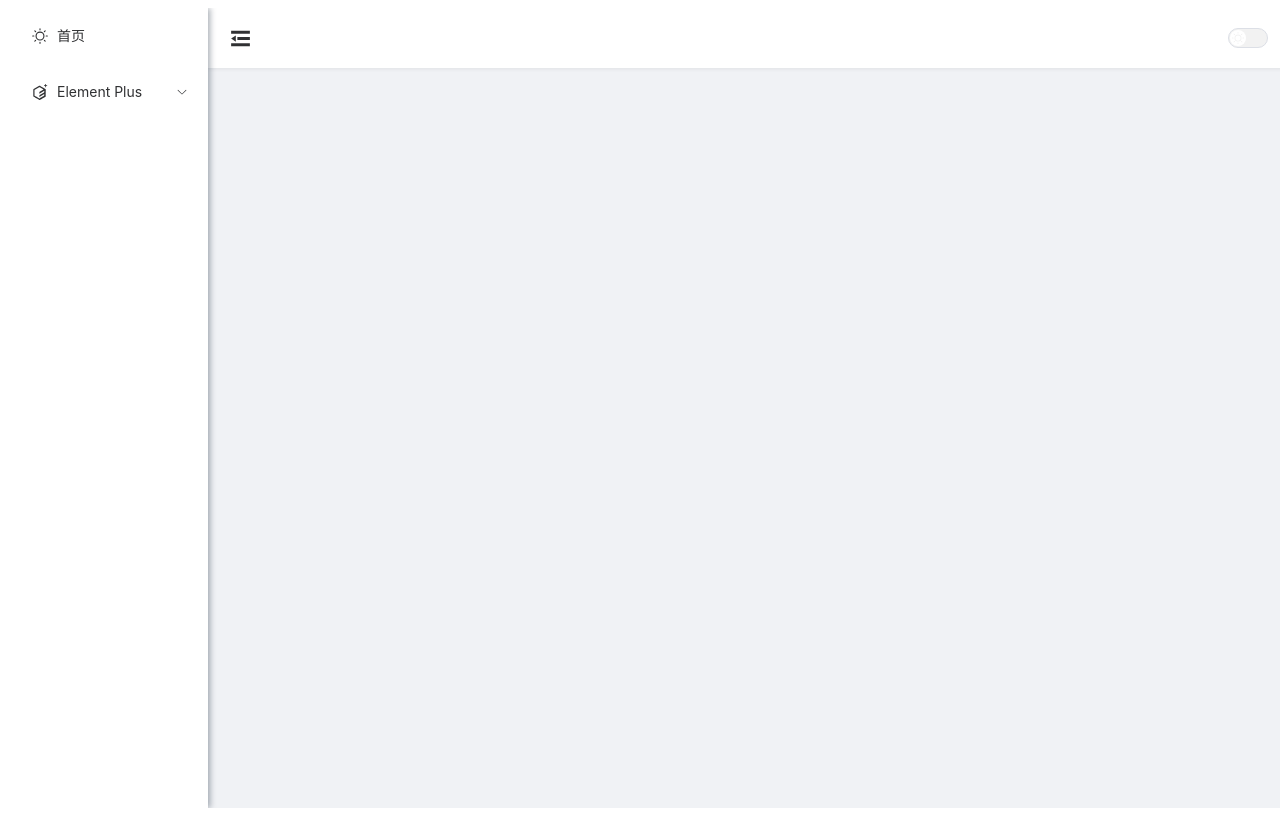
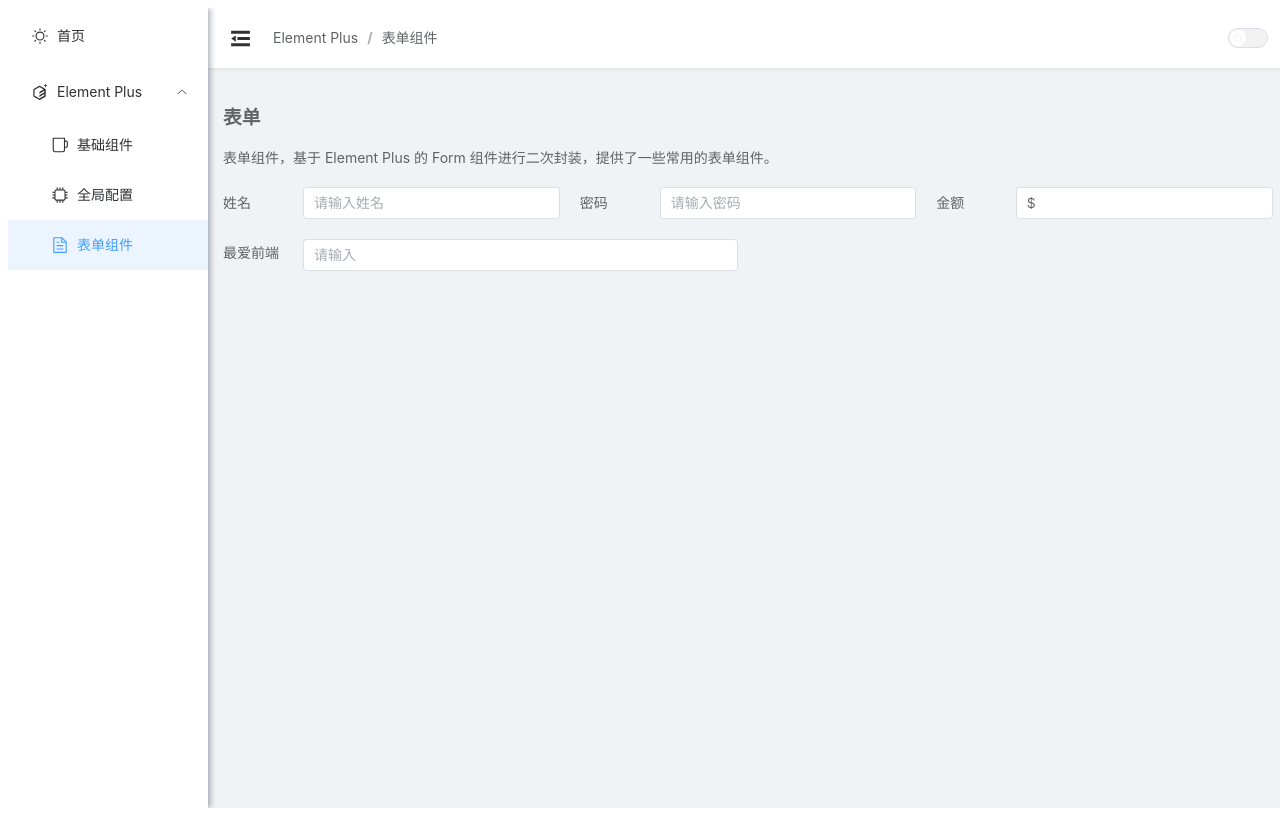
Before and after one commit to dante7qx/spirit-vue3-world, a Vue app in the folder front-elplus-ts/: page /element-plus/form in a window 1280 px wide. Before the commit this address had no page. Built offline with nearby package versions, Linux system fonts and the light colour scheme.

Commit message:
完善全局配置，添加表单组件

```diff
--- a/front-elplus-ts/src/auto-imports.d.ts
+++ b/front-elplus-ts/src/auto-imports.d.ts
@@ -7,6 +7,7 @@
 export {}
 declare global {
   const EffectScope: typeof import('vue')['EffectScope']
+  const ElMessage: typeof import('element-plus/es')['ElMessage']
   const computed: typeof import('vue')['computed']
   const createApp: typeof import('vue')['createApp']
   const customRef: typeof import('vue')['customRef']
--- a/front-elplus-ts/src/router/index.ts
+++ b/front-elplus-ts/src/router/index.ts
@@ -37,6 +37,15 @@ export const routes: RouteRecordRaw[] = [
           icon: 'Cpu'
         },
       },
+      {
+        path: 'form',
+        name: 'Form',
+        component: () => import('@/views/element/form/index.vue'),
+        meta: {
+          title: '表单组件',
+          icon: 'Document'
+        },
+      },
     ],
   },
 ]
--- a/front-elplus-ts/src/styles/layout.scss
+++ b/front-elplus-ts/src/styles/layout.scss
@@ -91,6 +91,7 @@ $transition-time: 0.2s;
 
           &:hover {
             color: #409EFF;
+            background-color: transparent;
           }
 
           &.is-active {
--- a/front-elplus-ts/src/styles/variables.scss
+++ b/front-elplus-ts/src/styles/variables.scss
@@ -26,3 +26,4 @@ $color-text: #303133;
 $color-subtext: #606266;
 $color-border: #DCDFE6;
 $color-bg: #F5F7FA;
+$color-bg-dark: #141414;
--- /dev/null
+++ b/front-elplus-ts/src/views/element/form/index.vue
@@ -0,0 +1,95 @@
+<script setup lang="ts">
+interface FormData {
+  name: string
+  password: string
+  amount: number
+  favoriteLanguage: string
+}
+
+const form = reactive<FormData>({
+  name: '',
+  password: '',
+  amount: 0,
+  favoriteLanguage: '',
+})
+
+/** 自动补全输入框 - 开始 */
+interface VueItem {
+  value: string;
+  link: string;
+}
+const queryVueItem = (queryString: string, cb: any) => {
+  const results = queryString ? vueList.value.filter(item => item.value.includes(queryString)) : vueList.value
+  cb(results)
+}
+const vueList = ref<VueItem[]>([
+  { value: 'vue', link: 'https://github.com/vuejs/vue' },
+  { value: 'element', link: 'https://github.com/ElemeFE/element' },
+  { value: 'cooking', link: 'https://github.com/ElemeFE/cooking' },
+  { value: 'mint-ui', link: 'https://github.com/ElemeFE/mint-ui' },
+  { value: 'vuex', link: 'https://github.com/vuejs/vuex' },
+  { value: 'vue-router', link: 'https://github.com/vuejs/vue-router' },
+  { value: 'babel', link: 'https://github.com/babel/babel' },
+])
+const selectVueState = (item: Record<string, any>) => {
+  console.log(item.value, item.link)
+}
+/** 自动补全输入框 - 结束 */
+
+
+</script>
+
+<template>
+  <h3>表单</h3>
+  <el-text>表单组件，基于 Element Plus 的 Form 组件进行二次封装，提供了一些常用的表单组件。</el-text>
+
+  <div style="margin-top: 20px;">
+    <el-form v-model="form" label-width="80px" label-position="left" class="spirit-form">
+      <el-row :gutter="20">
+        <el-col :span="8">
+          <el-form-item label="姓名" prop="name">
+            <el-input placeholder="请输入姓名" v-model="form.name"/>
+          </el-form-item>
+        </el-col>
+        <el-col :span="8">
+        <el-form-item label="密码" prop="password">
+          <el-input type="password" placeholder="请输入密码" v-model="form.password" clearable show-password/>
+        </el-form-item>
+        </el-col>
+        <el-col :span="8">
+          <el-form-item label="金额" prop="amount">
+            <el-input clearable
+                placeholder="请输入金额"
+                v-model="form.amount"
+                :formatter="(value: string) => `$ ${value === '0'  ? '' : value}`.replace(/\B(?=(\d{3})+(?!\d))/g, ',')"
+                :parser="(value: string) => value.replace(/\$\s?|(,*)/g, '') "/>
+          </el-form-item>
+        </el-col>
+        <el-col :span="12">
+          <el-form-item label="最爱前端" prop="favoriteLanguage">
+          <el-autocomplete
+              v-model="form.favoriteLanguage"
+              :fetch-suggestions="queryVueItem"
+              :trigger-on-focus="true"
+              clearable
+              class="inline-input w-50"
+              placeholder="请输入"
+              @select="selectVueState"
+          />
+          </el-form-item>
+        </el-col>
+      </el-row>
+    </el-form>
+  </div>
+</template>
+
+<style scoped lang="scss">
+.spirit-form {
+  .el-input {
+    --el-input-width: 100%;
+  }
+  .el-select {
+    --el-select-width: 100%;
+  }
+}
+</style>
--- /dev/null
+++ b/front-elplus-ts/src/views/element/global-config/GlobalLink.vue
@@ -0,0 +1,37 @@
+<script setup lang="ts">
+const linkTypes = ['primary', 'success', 'info', 'warning', 'danger', 'default']
+const underlineOptions = ['always', 'hover', 'never']
+
+const config = reactive({
+  type: 'primary',
+  underline: 'always',
+})
+</script>
+
+<template>
+  <el-form :inline="true">
+    <el-form-item label="Type">
+      <el-select v-model="config.type" style="width: 150px;">
+        <el-option v-for="type in linkTypes" :key="type" :value="type"/>
+      </el-select>
+    </el-form-item>
+    <el-form-item label="Underline">
+      <el-select v-model="config.underline" style="width: 150px;">
+        <el-option
+            v-for="type in underlineOptions"
+            :key="type"
+            :value="type"
+        />
+      </el-select>
+    </el-form-item>
+  </el-form>
+  <div>
+    <el-config-provider :link="config">
+      <el-link>Element Plus</el-link>
+    </el-config-provider>
+  </div>
+</template>
+
+<style scoped lang="scss">
+
+</style>
--- /dev/null
+++ b/front-elplus-ts/src/views/element/global-config/GlobalMessage.vue
@@ -0,0 +1,72 @@
+<script lang="ts" setup>
+import {ElMessage} from 'element-plus'
+
+const types = [
+  {label: 'info', value: 'info'},
+  {label: 'success', value: 'success'},
+  {label: 'warning', value: 'warning'},
+  {label: 'error', value: 'error'}
+]
+
+const messageConfig = reactive({
+  max: 3,
+  plain: false,
+  duration: 3000,
+  offset: 80,
+  showClose: true,
+  type: 'info' as const
+})
+
+const openMessage = () => {
+  ElMessage({
+    message: `这是一条 ${messageConfig.type} 类型的消息`,
+    type: messageConfig.type,
+    duration: messageConfig.duration,
+    offset: messageConfig.offset,
+    showClose: messageConfig.showClose,
+    plain: messageConfig.plain
+  })
+}
+</script>
+
+<template>
+  <el-config-provider :message="messageConfig">
+    <div class="config-form">
+      <h3>全局消息配置</h3>
+      <el-form label-position="left" label-width="120px">
+        <el-form-item label="最大数量 (max)">
+          <el-input-number v-model="messageConfig.max" :min="1" :max="10"/>
+        </el-form-item>
+        <el-form-item label="基础样式 (plain)">
+          <el-switch v-model="messageConfig.plain"/>
+        </el-form-item>
+        <el-form-item label="持续时间 (ms)">
+          <el-input-number v-model="messageConfig.duration" :min="500" :max="10000"/>
+        </el-form-item>
+        <el-form-item label="偏移顶部 (px)">
+          <el-input-number v-model="messageConfig.offset" :min="0" :max="500"/>
+        </el-form-item>
+        <el-form-item label="显示关闭按钮">
+          <el-switch v-model="messageConfig.showClose"/>
+        </el-form-item>
+        <el-form-item label="默认类型">
+          <el-select v-model="messageConfig.type" placeholder="请选择">
+            <el-option
+                v-for="item in types"
+                :key="item.value"
+                :label="item.label"
+                :value="item.value"
+            />
+          </el-select>
+        </el-form-item>
+        <el-button @click="openMessage">打开消息</el-button>
+      </el-form>
+    </div>
+  </el-config-provider>
+</template>
+
+<style scoped lang="scss">
+.config-form {
+  max-width: 500px;
+}
+</style>
--- a/front-elplus-ts/src/views/element/global-config/index.vue
+++ b/front-elplus-ts/src/views/element/global-config/index.vue
@@ -1,6 +1,8 @@
 <script setup lang="ts">
 import GlobalI18n from './GlobalI18n.vue'
 import GlobalButton from './GlobalButton.vue'
+import GlobalLink from "@/views/element/global-config/GlobalLink.vue"
+import GlobalMessage from "@/views/element/global-config/GlobalMessage.vue"
 
 const activeName = ref('i18n')
 </script>
@@ -14,6 +16,12 @@ const activeName = ref('i18n')
     </el-collapse-item>
     <el-collapse-item title="按钮配置" name="button">
       <global-button />
+    </el-collapse-item>
+    <el-collapse-item title="链接配置" name="link">
+      <global-link />
+    </el-collapse-item>
+    <el-collapse-item title="消息配置" name="message">
+      <global-message />
     </el-collapse-item>
   </el-collapse>
 </template>
```
Also changed, not shown: front-elplus-ts/src/components.d.ts (+8 -0 lines).
